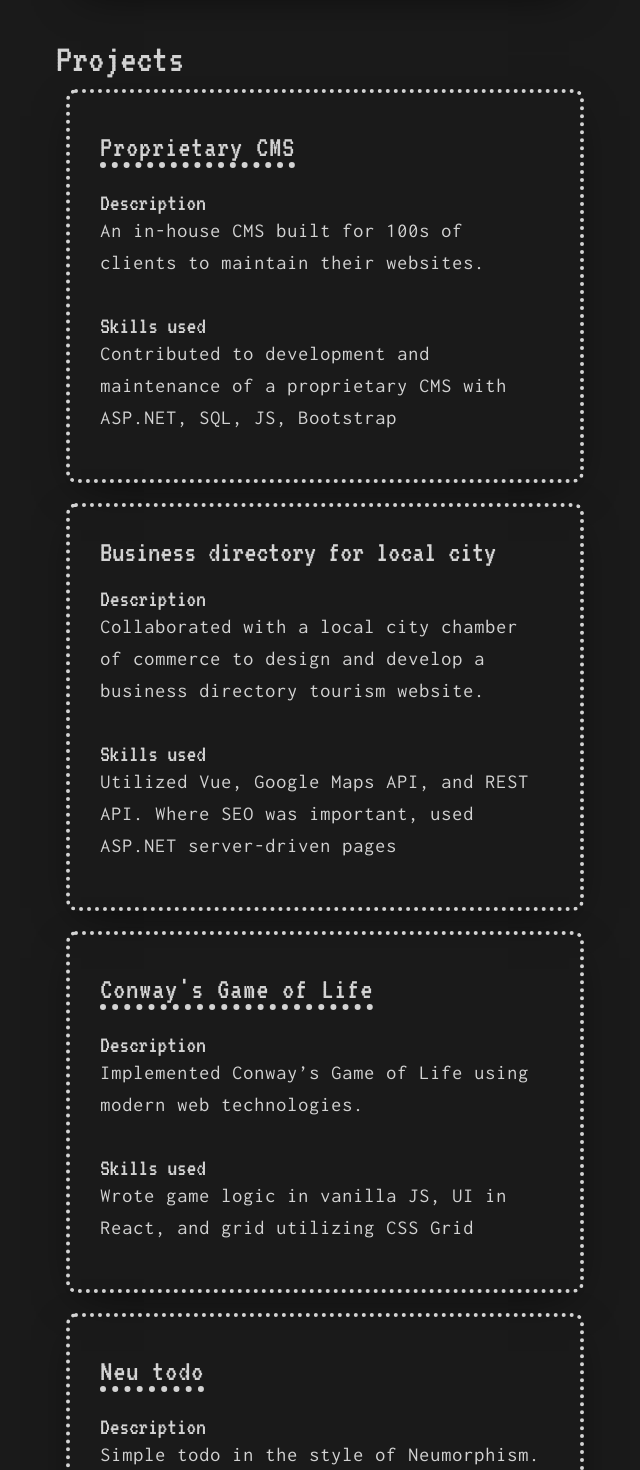
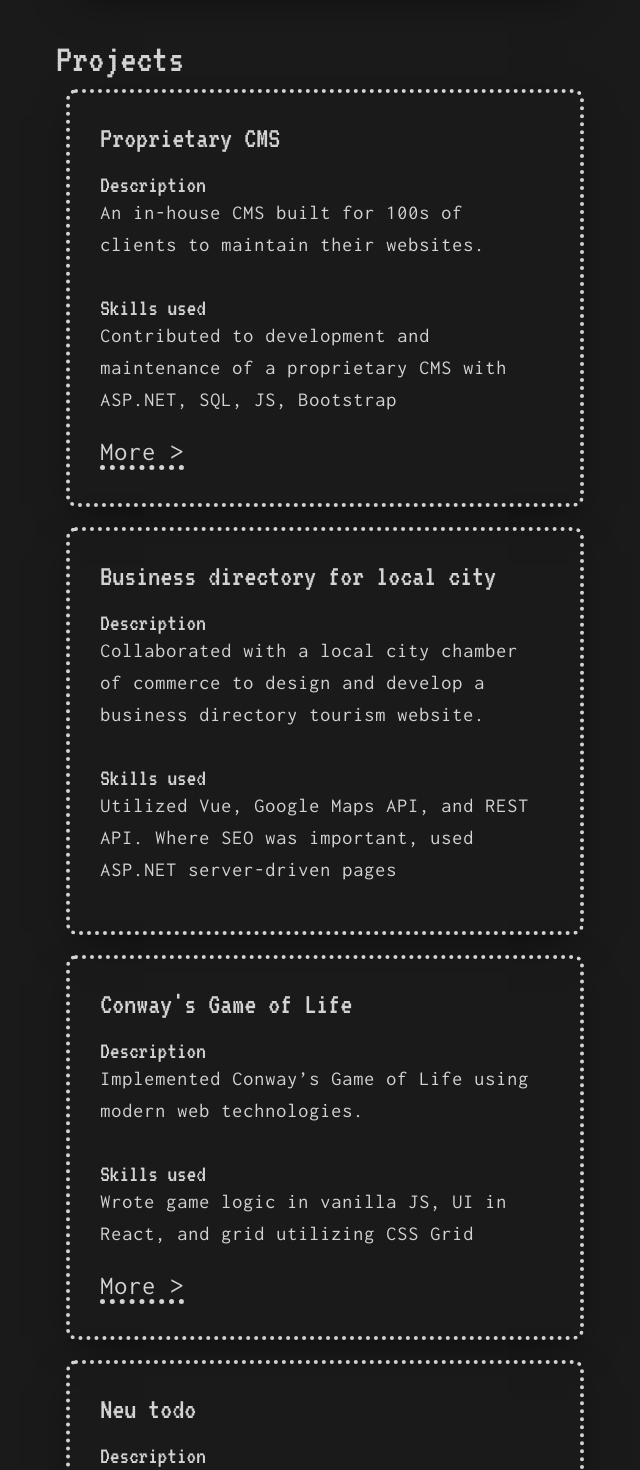
Before and after one commit to NolanPic/picini.io, a React (Create React App) app: page / in a window 1280 px wide. Shown: the part 1060-2530 px from the top of the page, without its empty margins (315-955 px from the left). Built offline with nearby package versions, Linux system fonts and the light colour scheme.

Commit message:
Add link buttons

```diff
--- /dev/null
+++ b/src/components/LinkBtn.js
@@ -0,0 +1,22 @@
+import React from "react";
+import { Link } from "react-router-dom";
+
+const LinkBtn = ({ to, children }) => {
+  // in-app route
+  if (to.indexOf("http") === -1) {
+    return (
+      <Link className="link-btn" to={to}>
+        {children}
+      </Link>
+    );
+  }
+
+  // external link
+  return (
+    <a href={to} target="_blank" rel="noopener noreferrer" className="link-btn">
+      {children}
+    </a>
+  );
+};
+
+export default LinkBtn;
--- a/src/pages/CMS.js
+++ b/src/pages/CMS.js
@@ -1,6 +1,6 @@
 import React from "react";
 import cmsGif from "../images/cms.gif";
-import BackBtn from "../components/BackBtn";
+import LinkBtn from "../components/LinkBtn";
 
 const CMS = () => {
   return (
@@ -46,7 +46,7 @@ const CMS = () => {
         </p>
       </section>
 
-      <BackBtn />
+      <LinkBtn to="/">&lt; Back</LinkBtn>
     </div>
   );
 };
--- a/src/pages/GameOfLife.js
+++ b/src/pages/GameOfLife.js
@@ -1,6 +1,6 @@
 import React from "react";
 import gameOfLife from "../images/game-of-life.gif";
-import BackBtn from "../components/BackBtn";
+import LinkBtn from "../components/LinkBtn";
 
 const GameOfLife = () => {
   return (
@@ -59,7 +59,7 @@ const GameOfLife = () => {
         </ul>
       </p>
 
-      <BackBtn />
+      <LinkBtn to="/">&lt; Back</LinkBtn>
     </div>
   );
 };
--- a/src/pages/Home.js
+++ b/src/pages/Home.js
@@ -1,5 +1,6 @@
 import React from "react";
 import { Link } from "react-router-dom";
+import LinkBtn from "../components/LinkBtn";
 
 const Home = () => {
   return (
@@ -45,9 +46,7 @@ const Home = () => {
         <div className="card-wrap">
           {/* CMS card */}
           <div className="card">
-            <h3 className="card-title">
-              <Link to="/cms">Proprietary CMS</Link>
-            </h3>
+            <h3 className="card-title">Proprietary CMS</h3>
 
             <div className="description">
               <h4>Description</h4>
@@ -64,6 +63,8 @@ const Home = () => {
                 with ASP.NET, SQL, JS, Bootstrap
               </p>
             </div>
+
+            <LinkBtn to="/cms">More &gt;</LinkBtn>
           </div>
 
           {/* Business directory card */}
@@ -88,9 +89,7 @@ const Home = () => {
 
           {/* Game of Life card */}
           <div className="card">
-            <h3 className="card-title">
-              <Link to="/game-of-life">Conway's Game of Life</Link>
-            </h3>
+            <h3 className="card-title">Conway's Game of Life</h3>
             <div className="description">
               <h4>Description</h4>
               <p>
@@ -105,19 +104,13 @@ const Home = () => {
                 CSS Grid
               </p>
             </div>
+
+            <LinkBtn to="/game-of-life">More &gt;</LinkBtn>
           </div>
 
           {/* Neumorphic todo card */}
           <div className="card">
-            <h3 className="card-title">
-              <a
-                href="https://neumorphic-todo.now.sh/"
-                target="_blank"
-                rel="noopener noreferrer"
-              >
-                Neu todo
-              </a>
-            </h3>
+            <h3 className="card-title">Neu todo</h3>
             <div className="description">
               <h4>Description</h4>
               <p>Simple todo in the style of Neumorphism.</p>
@@ -127,6 +120,8 @@ const Home = () => {
               <h4>Skills used</h4>
               <p>React/styled components</p>
             </div>
+
+            <LinkBtn to="https://neumorphic-todo.now.sh/">View &gt;</LinkBtn>
           </div>
         </div>
       </section>
--- /dev/null
+++ b/src/sass/components/link-btn.scss
@@ -0,0 +1,3 @@
+.link-btn {
+  font-size: 2.6rem;
+}
--- a/src/sass/index.scss
+++ b/src/sass/index.scss
@@ -14,6 +14,7 @@
 
 // *** components ***
 @import "components/card.scss";
+@import "components/link-btn.scss";
 
 // *** pages ***
 @import "pages/cms.scss";
```
